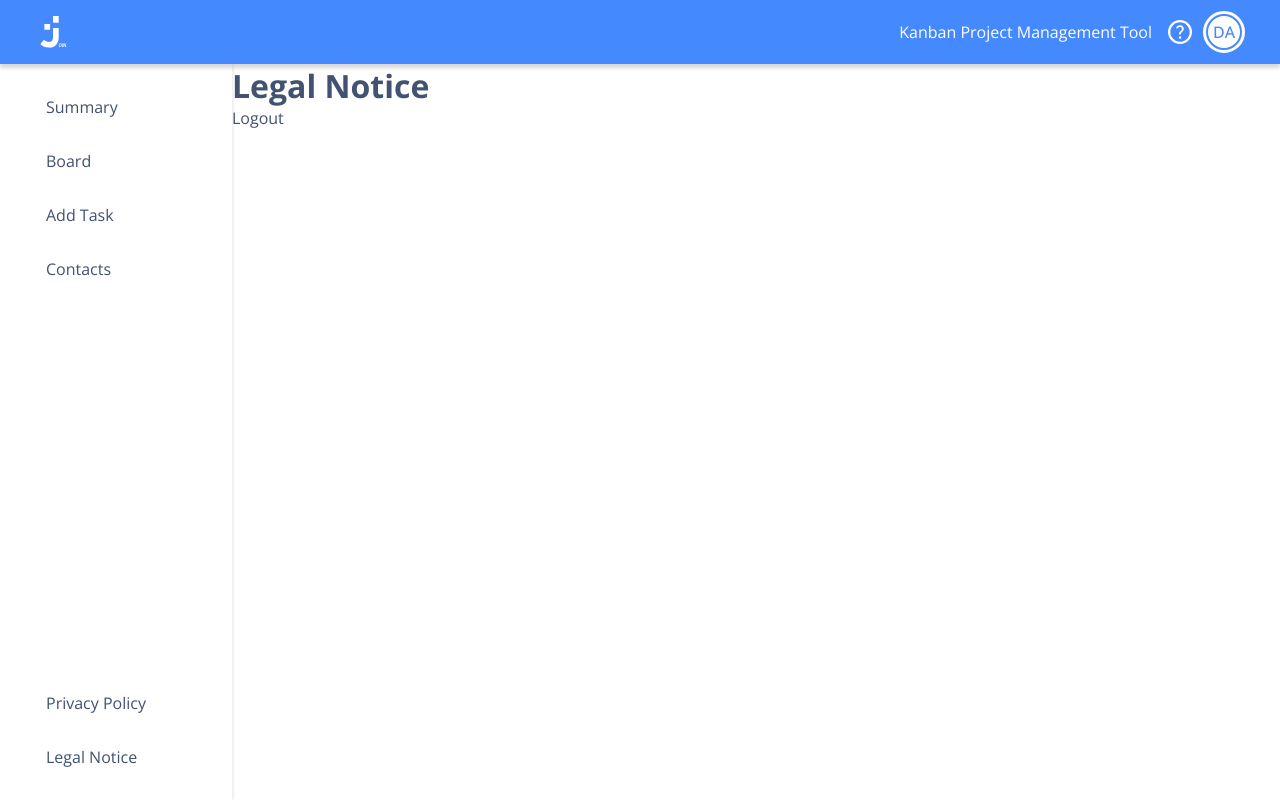
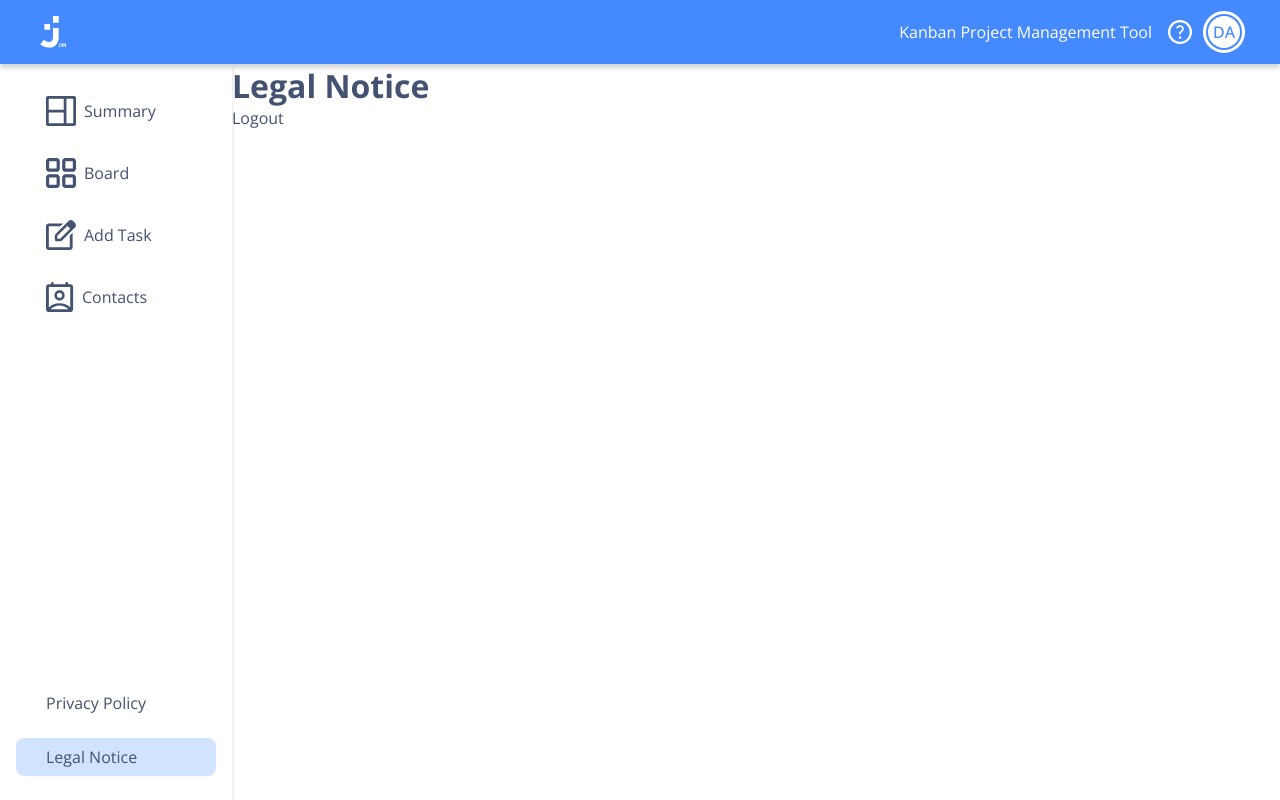
Before and after one commit to Reaper922/Join_React, a React (Vite) app: page /legal-notice in a window 1280 px wide. Built offline with nearby package versions, Linux system fonts and the light colour scheme.

Commit message:
Import SVG as JSX component

```diff
--- a/src/components/sidenav/sidenav.component.tsx
+++ b/src/components/sidenav/sidenav.component.tsx
@@ -1,4 +1,10 @@
+import { useLocation } from "react-router-dom";
 import NavLink from "../nav-link/nav-link.component";
+
+import SummaryIcon from "@assets/icons/summary.svg?react";
+import BoardIcon from "@assets/icons/board.svg?react";
+import TaskIcon from "@assets/icons/task.svg?react";
+import ContactsIcon from "@assets/icons/contacts.svg?react";
 
 import styles from "./sidenav.module.scss";
 
@@ -6,44 +12,48 @@ const navigationLinks = [
   {
     name: "Summary",
     path: "/summary",
-    icon: "./src/assets/icons/summary.svg",
+    icon: <SummaryIcon />,
   },
   {
     name: "Board",
     path: "/board",
-    icon: "./src/assets/icons/board.svg",
+    icon: <BoardIcon />,
   },
   {
     name: "Add Task",
     path: "/task",
-    icon: "./src/assets/icons/task.svg",
+    icon: <TaskIcon />,
   },
   {
     name: "Contacts",
     path: "/contacts",
-    icon: "./src/assets/icons/contacts.svg",
+    icon: <ContactsIcon />,
   },
   {
     name: "Privacy Policy",
     path: "/privacy-policy",
-    // icon: "./src/assets/icons/info.svg",
   },
   {
     name: "Legal Notice",
     path: "/legal-notice",
-    // icon: "./src/assets/icons/info.svg",
   },
 ];
 
 const Sidenav = () => {
+  const location = useLocation();
+
   return (
     <section className={styles.sidenav}>
       <nav className={styles.navigation}>
         <ul>
           {navigationLinks.map(({ name, path, icon }) => {
+            const isActive = path === location.pathname;
+
             return (
               <li key={name}>
-                <NavLink name={name} path={path} icon={icon} />
+                <NavLink name={name} path={path} active={isActive}>
+                  {icon}
+                </NavLink>
               </li>
             );
           })}
--- a/src/components/sidenav/sidenav.module.scss
+++ b/src/components/sidenav/sidenav.module.scss
@@ -1,9 +1,12 @@
 @import "@src/variables.scss";
 
 .sidenav {
+  position: relative;
   width: 232px;
   padding: 24px 16px;
-  box-shadow: 0px 0px 4px 0px rgba(0, 0, 0, 0.16);
+  background: white;
+  box-shadow: $box-shadow-sm;
+  z-index: 4;
 }
 
 .navigation {
```
